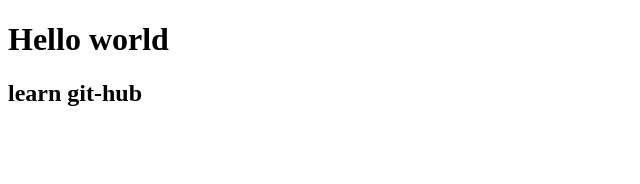
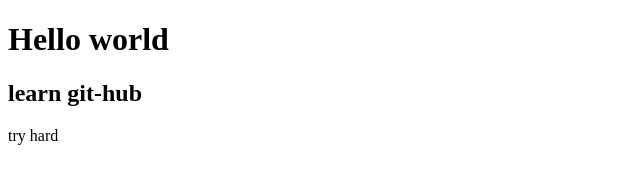
Before and after one commit to NguyenQuynhAnh1204/git-tutorial, a plain HTML site: page index.html in a window 1280 px wide. Shown: the full height of the page, 0-640 px from the left. Drawn offline with Linux system fonts and the light colour scheme.

Commit message:
Update index.html

```diff
--- a/index.html
+++ b/index.html
@@ -12,5 +12,6 @@
     <h2>
         learn git-hub
     </h2>
+    <p> try hard </p>
 </body>
 </html>
```
